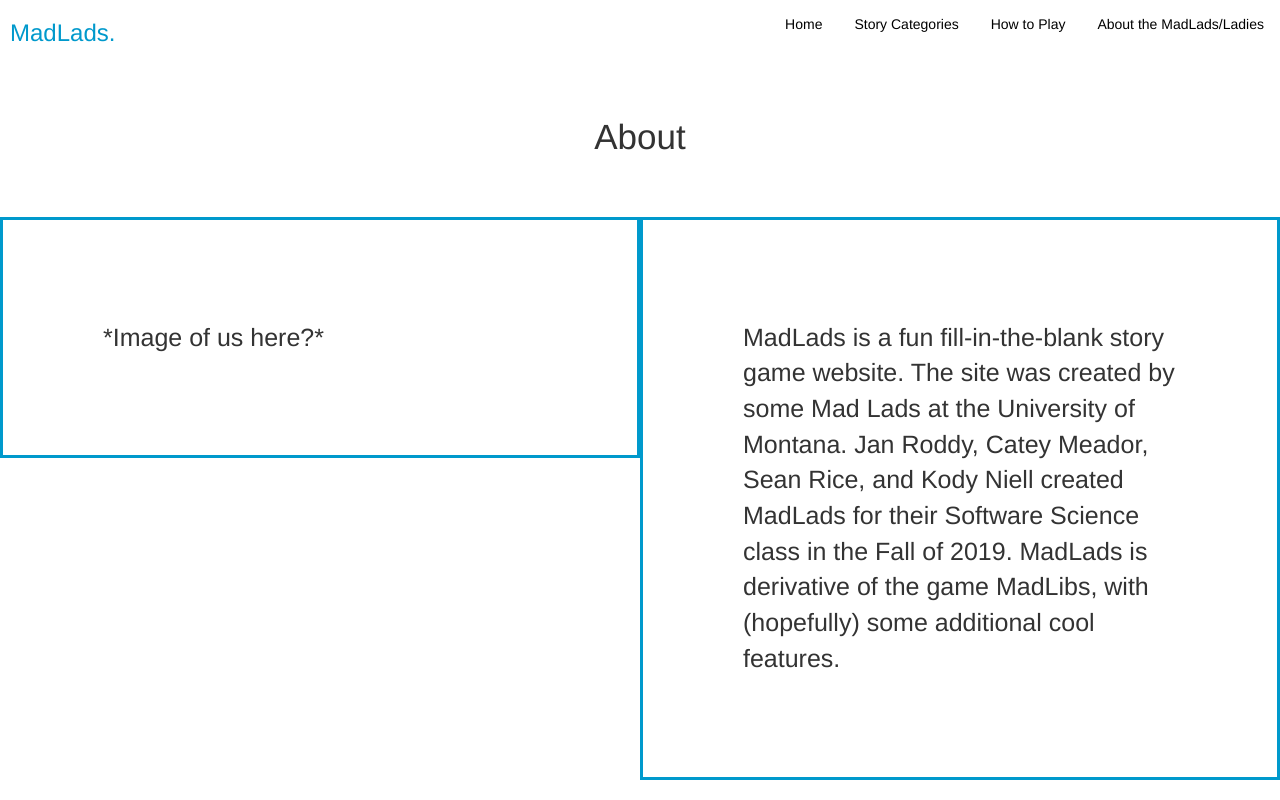
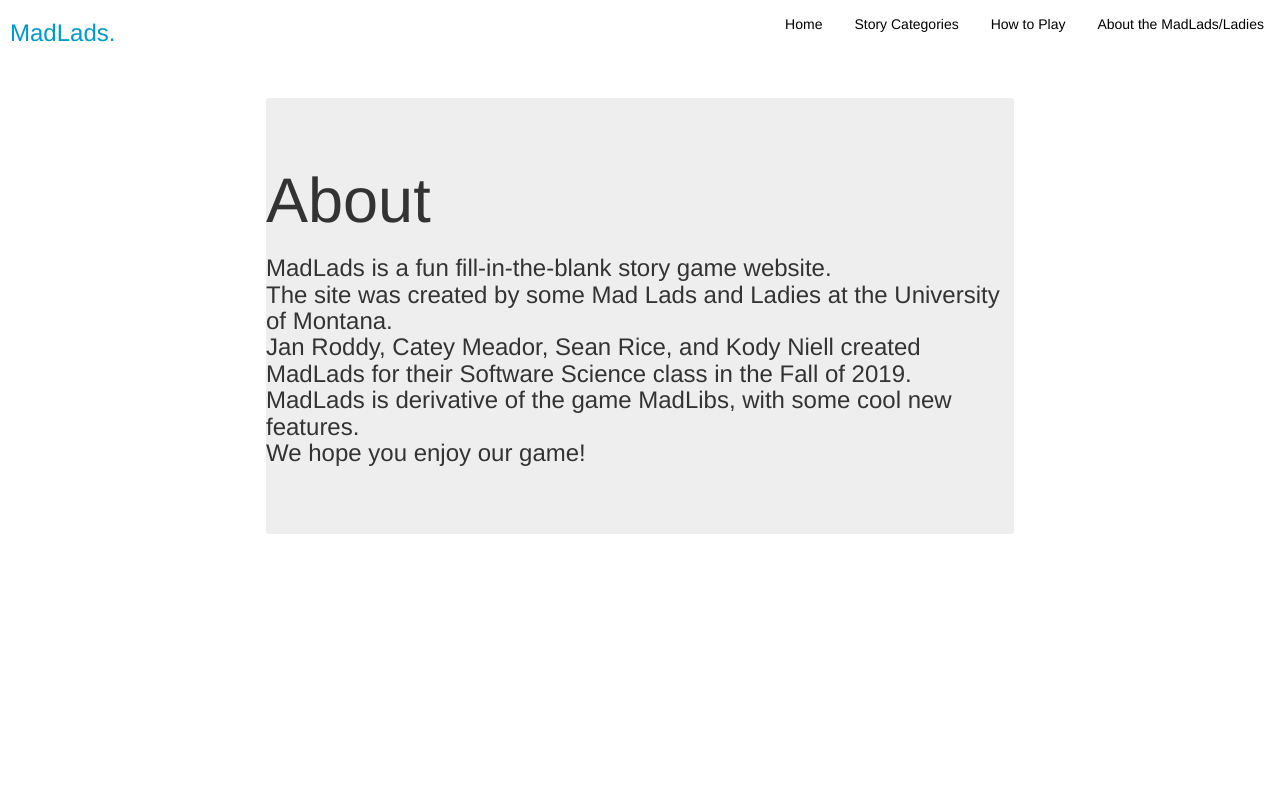
Before and after one commit to janroddy/mad_labs, a Django app: page /about/ in a window 1280 px wide. Run offline with Django 3.2, Linux system fonts and the light colour scheme; some libraries are stand-ins or nearby versions.

Commit message:
about.html

```diff
--- a/MadLads/MadLadParser/templates/about.html
+++ b/MadLads/MadLadParser/templates/about.html
@@ -4,6 +4,13 @@
     <link href="http://netdna.bootstrapcdn.com/bootswatch/3.0.3/united/bootstrap.min.css" rel="stylesheet" type="text/css" media="all">
     {% load static %}
     <link href="{% static '/css/main.css'%}" rel="stylesheet" type="text/css" media="all">
+<style>
+.center {
+  margin: auto;
+  width: 60%;
+  padding: 10px;
+}
+</style>
     <title>Mad Lads</title>
   </head>
   <div>
@@ -19,15 +26,16 @@
           <div>
 
             <body>
-              <div>
-                <h1 class="title">About</h1>
+		</br></br>
+              <div class="categories-container">
+		<div class="center">
+		<div class="jumbotron">
+		<h1>About</h1>
+		<p><h3>MadLads is a fun fill-in-the-blank story game website.</br>The site was created by some Mad Lads and Ladies at the University of Montana.</br>Jan Roddy, Catey Meador, Sean Rice, and Kody Niell created MadLads for their Software Science class in the Fall of 2019.</br>MadLads is derivative of the game MadLibs, with some cool new features.</br>We hope you enjoy our game!<h3></p>
+		</div>
+		</div>
               </div>
-              <div class="categories-container">
-              <div class="column">*Image of us here?*
-		</div>
-              <div class="column">MadLads is a fun fill-in-the-blank story game website. The site was created by some Mad Lads at the University of Montana. Jan Roddy, Catey Meador, Sean Rice, and Kody Niell created MadLads for their Software Science class in the Fall of 2019. MadLads is derivative of the game MadLibs, with (hopefully) some additional cool features. </div>
-		</div>
-            </div>
+	   </div>
           </div>
         </div>
       </div>
```
